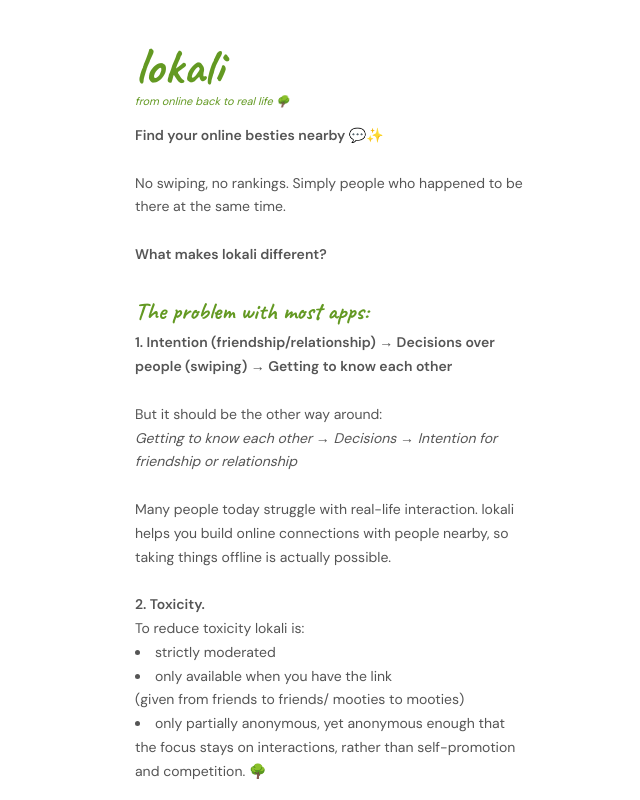
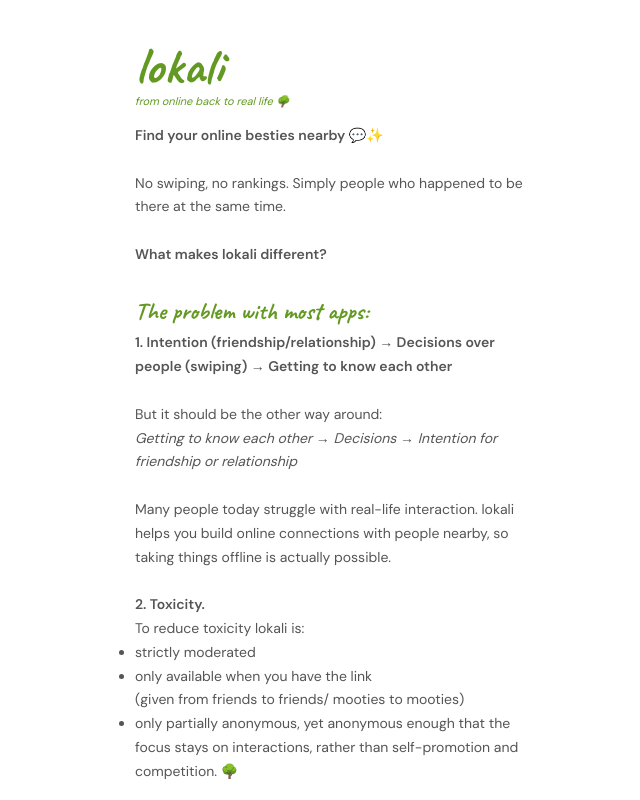
Before and after one commit to FrauleinElfeElfe/Lokali, a React (Vite) app: page / in a window 1280 px wide. Shown: the top 800 px of the page, without its empty margins (309-949 px from the left). Built offline with nearby package versions, Linux system fonts and the light colour scheme; no server answers.

Commit message:
aramsamsam aramsamsam gulli gulli gulli gulli ramsamsam

```diff
--- a/src/pages/Login.jsx
+++ b/src/pages/Login.jsx
@@ -119,10 +119,10 @@
           <br /><br />
           <strong>2. Toxicity.</strong><br />
           To reduce toxicity lokali is: <br />
-	  	<li>strictly moderated <br /> </li>
+	  	<ul><li>strictly moderated <br /> </li>
 	  	<li>only available when you have the link <br />
 		(given from friends to friends/ mooties to mooties)<br /></li>
-	  	<li>only partially anonymous, yet anonymous enough that the focus stays on interactions, rather than self-promotion and competition. 🌳</li><ul></ul>
+	  	<li>only partially anonymous, yet anonymous enough that the focus stays on interactions, rather than self-promotion and competition. 🌳</li><ul></ul></ul>
         </p>
       </div>
 
```
